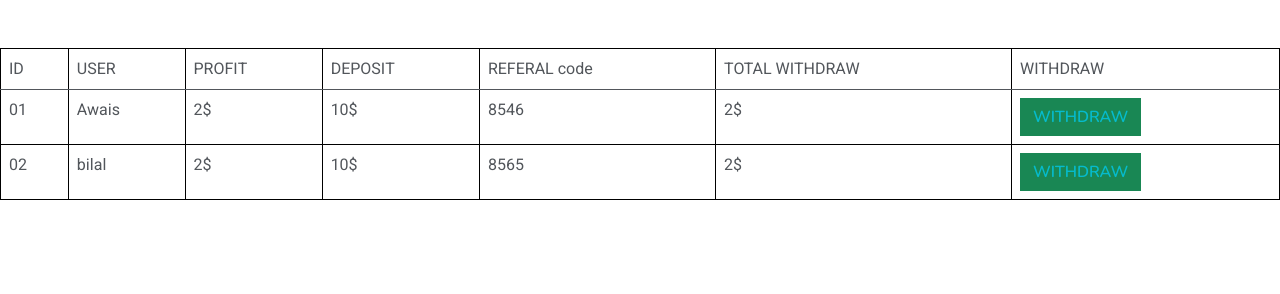
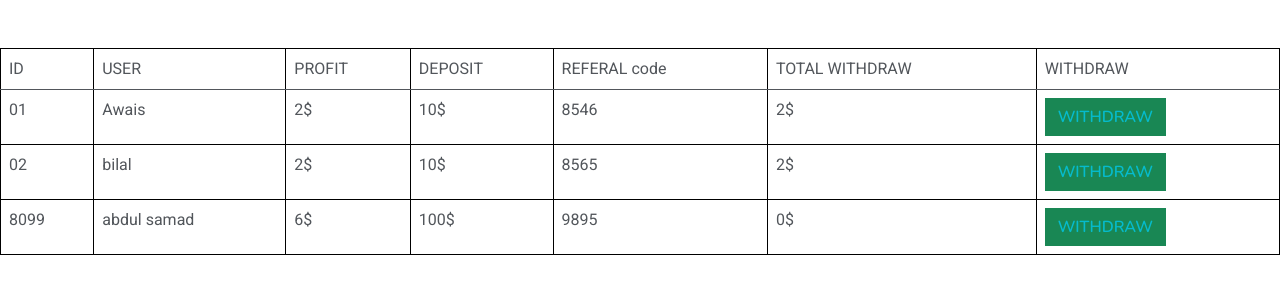
Before and after one commit to isamardev/newTakreem, a plain HTML site: page earning.html in a window 1280 px wide. Shown: the part 352-646 px from the top of the page. Drawn offline with nearby package versions, Linux system fonts and the light colour scheme.

Commit message:
Update earning.html

```diff
--- a/earning.html
+++ b/earning.html
@@ -114,6 +114,18 @@
     				<td class="data">2$</td>
     				<td class="data"><button type="button" class="btn btn-success"> <a href="withdraw.html" >WITHDRAW </a></button></td>
     				</tr>
+
+        <tr>
+    				<td class="data">8099</td>
+    				<td class="data">abdul samad</td>
+    				<td class="data">6$</td>
+    				<td class="data">100$</td>
+    				<td class="data">9895</td>
+    				<td class="data">0$</td>
+    				<td class="data"><button type="button" class="btn btn-success"> <a href="withdraw.html" >WITHDRAW </a></button></td>
+    				</tr>
+
+
     			</tbody>
               </table>
             </div>
```
